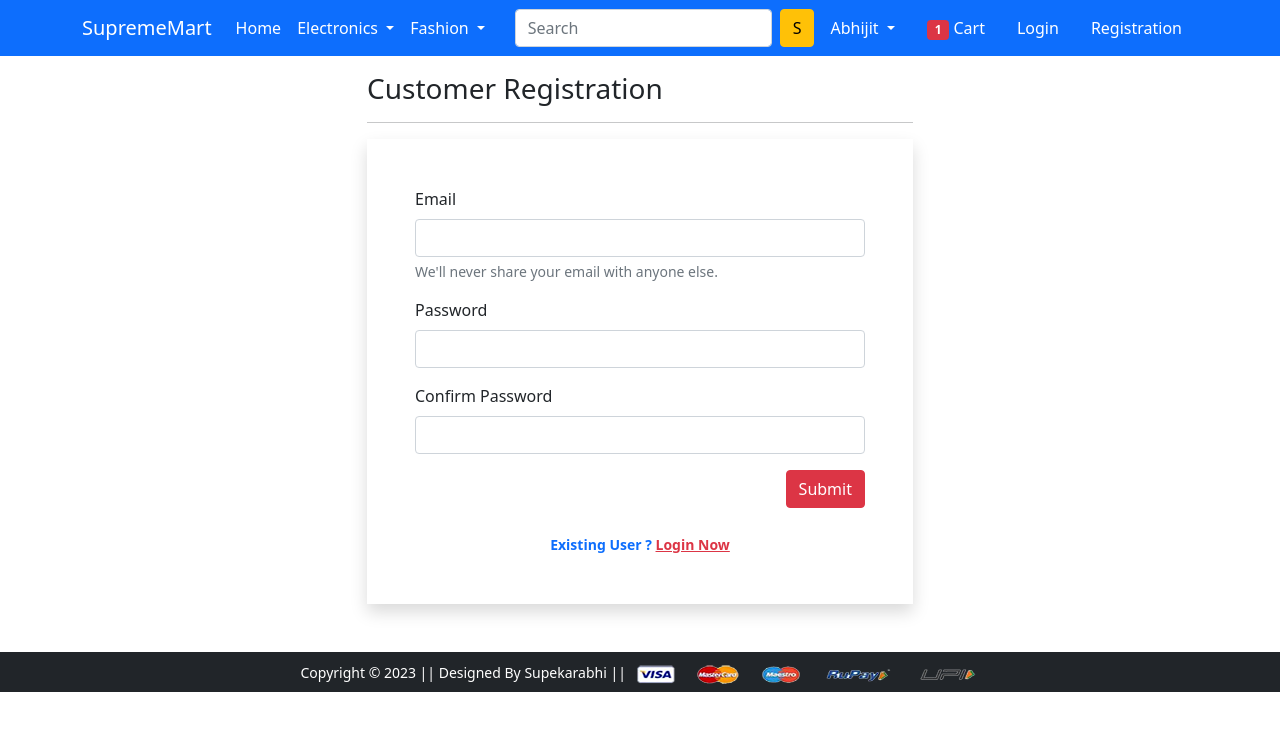
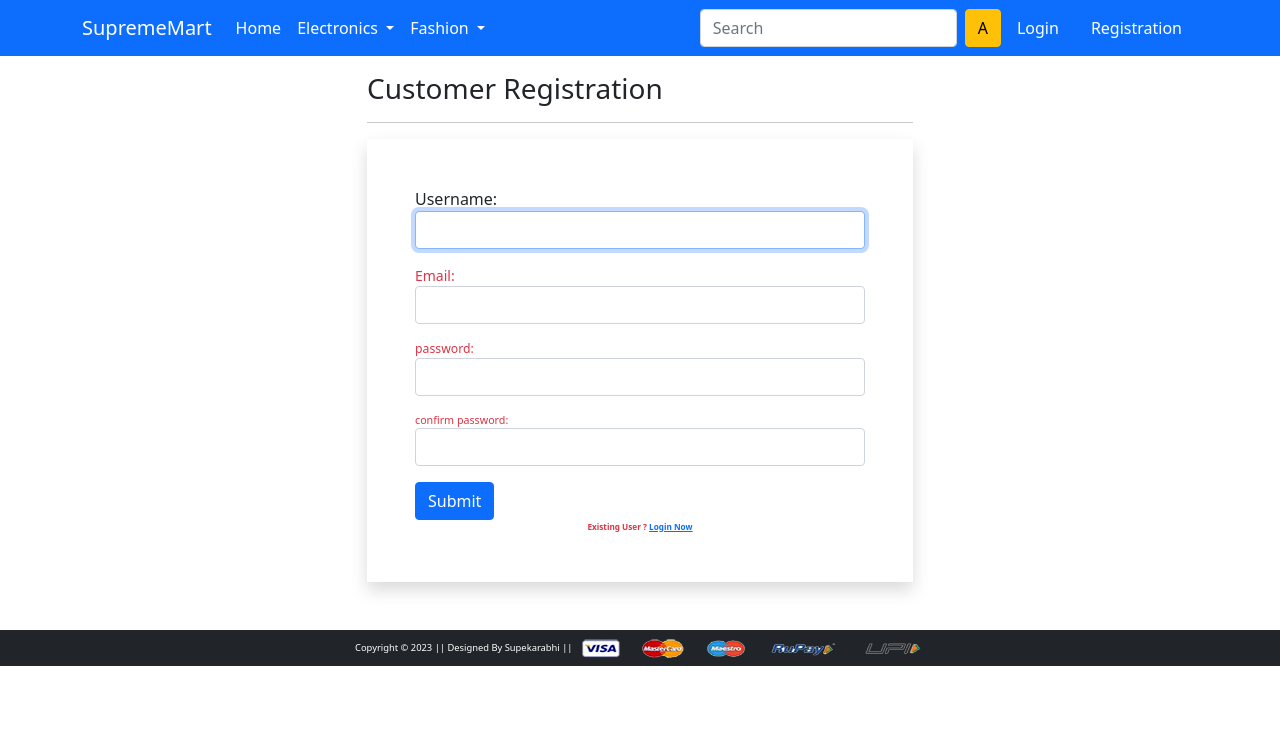
Before and after one commit to supekarabhi/Suprememart-E-Commerce-Website, a Django app: page /registration/ in a window 1280 px wide. Shown: the top 731 px of the page. Run offline with Django 3.2, Linux system fonts and the light colour scheme; some libraries are stand-ins or nearby versions.

Commit message:
login,registration,logout working

```diff
--- /dev/null
+++ b/app/forms.py
@@ -0,0 +1,20 @@
+from django import forms
+from django.contrib.auth.forms import UserCreationForm, AuthenticationForm, UsernameField
+from django.contrib.auth.models import User
+from django.utils.translation import gettext as _
+
+
+class CustomerRegistrationForm(UserCreationForm):
+    password1=forms.CharField(label='password',widget=forms.PasswordInput(attrs={'class':'form-control'}))
+    password2=forms.CharField(label='confirm password',widget=forms.PasswordInput(attrs={'class':'form-control'}))
+    email=forms.CharField(required=True,widget=forms.EmailInput(attrs={'class':'form-control'}))
+
+    class Meta:
+        model=User
+        fields=['username','email','password1','password2']
+        labels={'email':'Email'}
+        widgets={'username':forms.TextInput(attrs={'class':'form-control'})}
+
+class LoginForm(AuthenticationForm):
+    username=UsernameField(widget=forms.TextInput(attrs={'autofocus':True,'class':'form-control'}))
+    password=forms.CharField(label=_("password"),strip=False,widget=forms.PasswordInput(attrs={'autocomplete':'current-password','class':'form-control'}))
--- a/app/templates/app/base.html
+++ b/app/templates/app/base.html
@@ -54,10 +54,11 @@
          </ul>
          <form class="d-flex">
            <input class="form-control me-2" type="search" placeholder="Search" aria-label="Search">
-           <button class="btn btn-warning" type="submit">S</button>
+           <button class="btn btn-warning" type="submit">A</button>
          </form>
          <div>
           <ul class="navbar-nav me-auto mb-2 mb-lg-0">
+          {% if request.user.is_authenticated %}
            <li class="nav-item dropdown mx-2">
               <a class="nav-link dropdown-toggle text-white" href="#" id="profileDropdown" role="button" data-bs-toggle="dropdown" aria-expanded="false">
                 Abhijit
@@ -66,11 +67,12 @@
                 <li><a class="dropdown-item" href="{% url 'profile' %}">Profile</a></li>
                 <li><a class="dropdown-item" href="{% url 'orders' %}">Orders</a></li>
                 <li><a class="dropdown-item" href="{% url 'changepassword' %}">Change Password</a></li>
-                <li><a class="dropdown-item" href="#">Logout</a></li>
+                <li><a class="dropdown-item" href="{% url 'logout' %}">Logout</a></li>
               </ul>
             </li>
             <li class="nav-item mx-2">
              <a href="{% url 'add-to-cart' %}" class="nav-link text-white"><span class="badge bg-danger">1</span> Cart </a>
+            {% else %}
             </li>
             <li class="nav-item mx-2">
              <a href="{% url 'login' %}" class="nav-link text-white">Login</a>
@@ -78,6 +80,7 @@
             <li class="nav-item mx-2">
              <a href="{% url 'customerregistration' %}" class="nav-link text-white">Registration</a>
             </li>
+          {% endif %}
           </ul>
          </div>
        </div>
--- a/app/templates/app/customerregistration.html
+++ b/app/templates/app/customerregistration.html
@@ -9,30 +9,24 @@
    <hr>
 
    <form action="" method="post" novalidate class="shadow p-5">
-    <div class="mb-3">
-     <label for="inputEmail4" class="form-label">Email</label>
-     <input type="email" class="form-control" id="inputEmail4">
-     <div id="emailHelp" class="form-text">We'll never share your email with anyone else.</div>
-    </div>
-    <div class="mb-3">
-     <label for="inputPassword1" class="form-label">Password</label>
-     <input type="password" class="form-control" id="inputPassword1">
-    </div>
-    <div class="mb-3">
-     <label for="inputPassword2" class="form-label">Confirm Password</label>
-     <input type="password" class="form-control" id="inputPassword2">
-    </div>
-    <div class="text-end">
-     <button type="button" class="btn btn-danger">Submit</button>
-    </div>
-    <br>
-    <div class="text-center text-primary fw-bold"><small>Existing User ? <a href="{% url 'login' %}"
-       class="text-danger">Login Now</a> </small></div>
-    {% if form.non_field_errors %}
-    {% for error in form.non_field_errors %}
-    <p class="alert alert-danger my-3">{{error}}</p>
+     {% csrf_token %}
+    {% if messages %}
+       {% for message in messages %}
+       <p {% if message.tags %} class="alert alert-{{message.tags}} mb-5" {% endif %}>{{message}}</P>{% endfor%}{% endif%}
+
+    {% for fm in form %}
+     <div class="form-group mb-3">
+      {{fm.label_tag}} {{fm}} <small class="text-danger">{{fm.errors|striptags}}</samall>
+      </div>
     {% endfor %}
-    {% endif %}
+      <input type="submit" value="Submit" class="btn btn-primary">
+      <br>
+      <div class="text-center text=primary fw-bold"><small>Existing User ? <a href="{% url 'login' %}" class="text-primary">Login Now</a></small></div>
+      {% if form.non_field_errors %}
+        {% for error in form.non_field_errors %}
+         <p class="alert alert-danger my-3">{{ error }}</p>
+        {% endfor %}
+      {% endif %}
    </form>
   </div>
  </div>
--- a/app/urls.py
+++ b/app/urls.py
@@ -1,7 +1,10 @@
 from django.urls import path
 from app import views
 from django.conf import settings
+from django.contrib.auth import views as auth_views
+from .forms import LoginForm
 from django.conf.urls.static import static
+
 urlpatterns = [
     path('',views.ProductView.as_view(),name="home"),
     path('product-detail/<int:pk>', views.ProductDetailView.as_view(), name='product-detail'),
@@ -19,7 +22,8 @@ urlpatterns = [
     path('topwear/<slug:data>', views.topwear, name='topweardata'),
     path('bottomwear/',views.bottomwear,name='bottomwear'),
     path('bottomwear/<slug:data>', views.bottomwear, name='bottomweardata'),
-    path('login/', views.login, name='login'),
-    path('registration/', views.customerregistration, name='customerregistration'),
+    path('accounts/login/',auth_views.LoginView.as_view(template_name='app/login.html',authentication_form=LoginForm),name='login'),
+    path('logout/',auth_views.LogoutView.as_view(next_page='login'),name='logout'),
+    path('registration/',views.CustomerRegistrationView.as_view(),name='customerregistration'),
     path('checkout/', views.checkout, name='checkout'),
 ]+ static(settings.MEDIA_URL,document_root=settings.MEDIA_ROOT)
--- a/app/views.py
+++ b/app/views.py
@@ -1,6 +1,8 @@
 from django.shortcuts import render
 from django.views import View
 from app.models import Customer,Product,Cart,OrderPlaced
+from .forms import CustomerRegistrationForm
+from django.contrib import messages
 
 class ProductView(View):
  def get(self,request):
@@ -67,11 +69,19 @@ def bottomwear(request,data=None):
  return render(request,'app/bottomwear.html',{'bottomwears':bottomwears})
 
 
-def login(request):
- return render(request, 'app/login.html')
+class CustomerRegistrationView(View):
+ def get(self,request):
+  form=CustomerRegistrationForm()
+  return render(request, 'app/customerregistration.html',{'form':form})
+ def post(self,request):
+  form=CustomerRegistrationForm(request.POST)
+  if form.is_valid():
+   messages.success(request,'congratulation!! Registration Completed')
+   form.save()
+  return render(request, 'app/customerregistration.html',{'form':form})
 
-def customerregistration(request):
- return render(request, 'app/customerregistration.html')
+
+
 
 def checkout(request):
  return render(request, 'app/checkout.html')
--- a/suprememart/settings.py
+++ b/suprememart/settings.py
@@ -123,3 +123,4 @@ STATIC_URL = '/static/'
 MEDIA_URL='/media/'
 MEDIA_ROOT=BASE_DIR / 'media'
 DEFAULT_AUTO_FIELD = 'django.db.models.AutoField'
+LOGIN_REDIRECT_URL='/profile/'
```
Also changed, not shown: app/templates/app/login.html (+16 -13 lines), db.sqlite3.
